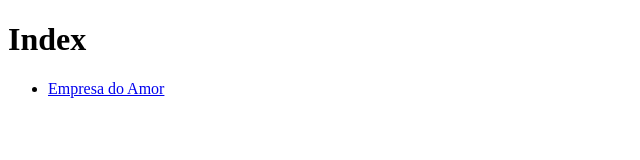
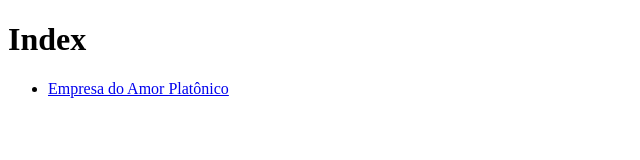
Before and after one commit to Zerbinatto/treinamento-pessoal, a plain HTML site: page index.html in a window 1280 px wide. Shown: the full height of the page, 0-640 px from the left. Drawn offline with Linux system fonts and the light colour scheme.

Commit message:
Alterei a reciprocidade do amor

```diff
--- a/index.html
+++ b/index.html
@@ -11,7 +11,7 @@
 
     <ul>
         <li>
-            <a href="empresa.html">Empresa do Amor</a>
+            <a href="empresa.html">Empresa do Amor Platônico</a>
         </li>
     </ul>
 
```
